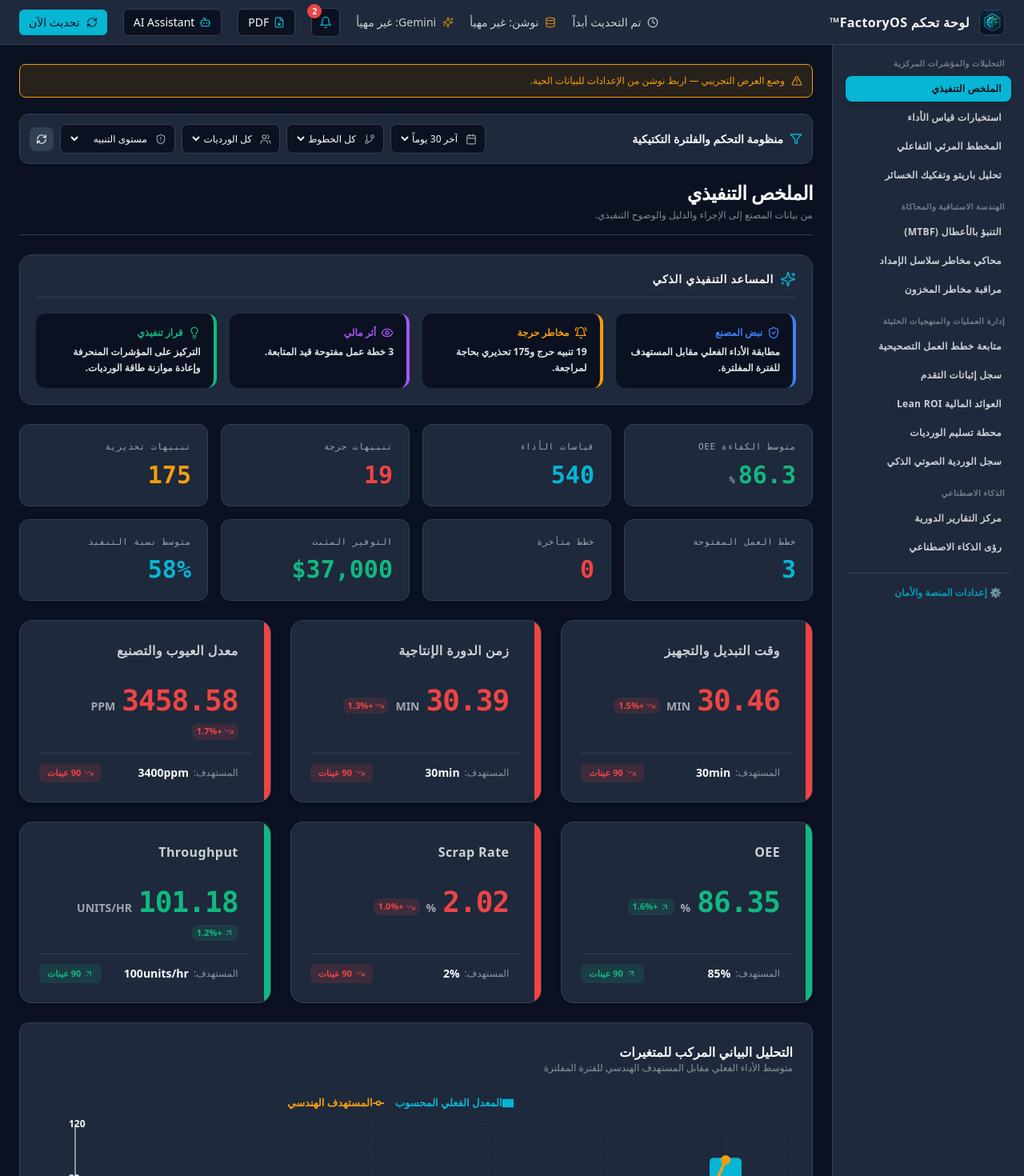
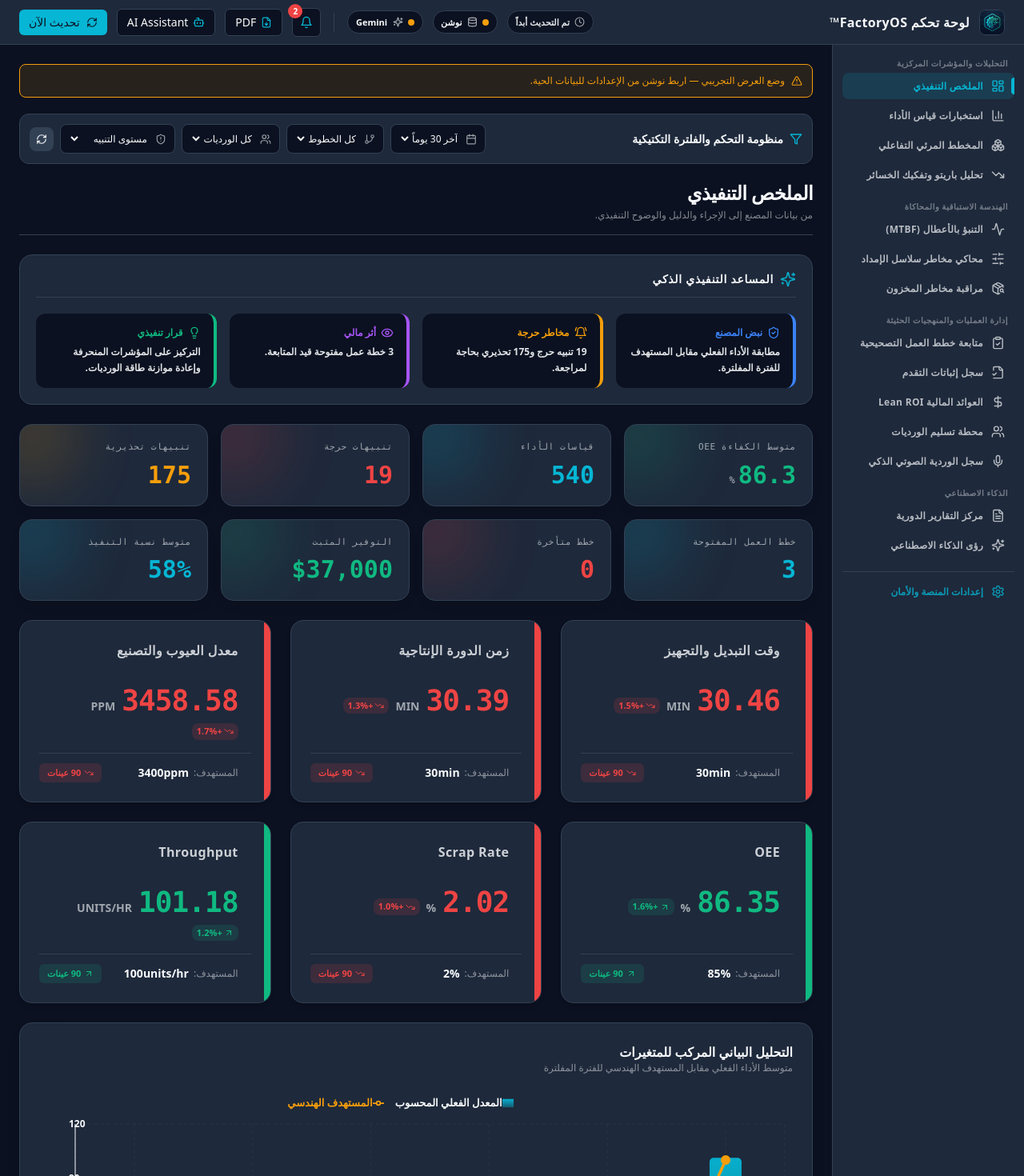
Before and after one commit to nabiloashgaqr/factory-os-dashboard, a Next.js app: page / in a window 1280 px wide. Shown: the top 1470 px of the page at 80% size. Built offline with nearby package versions, Linux system fonts and the light colour scheme.

Commit message:
Add files via upload

```diff
--- a/src/app/globals.css
+++ b/src/app/globals.css
@@ -88,24 +88,41 @@
   body {
     -webkit-font-smoothing: antialiased;
     text-rendering: optimizeLegibility;
+    /* Ambient command-center glow (subtle, theme-aware) */
+    background-image:
+      radial-gradient(
+        1100px 520px at 100% -5%,
+        color-mix(in srgb, var(--accent) 10%, transparent),
+        transparent 60%
+      ),
+      radial-gradient(
+        900px 480px at -5% 110%,
+        color-mix(in srgb, var(--accent) 7%, transparent),
+        transparent 55%
+      );
+    background-attachment: fixed;
   }
 }
 
-/* Smooth themed scrollbars */
+/* Smooth themed scrollbars (thin & elegant) */
 @layer utilities {
   ::-webkit-scrollbar {
-    width: 10px;
-    height: 10px;
+    width: 8px;
+    height: 8px;
   }
   ::-webkit-scrollbar-track {
-    background: var(--bg);
+    background: transparent;
   }
   ::-webkit-scrollbar-thumb {
-    background: var(--border);
-    border-radius: 8px;
+    background: color-mix(in srgb, var(--border) 80%, transparent);
+    border-radius: 999px;
   }
   ::-webkit-scrollbar-thumb:hover {
     background: var(--accent);
+  }
+  * {
+    scrollbar-width: thin;
+    scrollbar-color: var(--border) transparent;
   }
 
   .bg-accent-soft {
@@ -119,6 +136,84 @@
   }
   .bg-critical-soft {
     background-color: color-mix(in srgb, var(--critical) 12%, transparent);
+  }
+
+  /* Premium card surface: soft shadow + hover lift */
+  .fos-card {
+    background-color: var(--card);
+    border: 1px solid var(--border);
+    border-radius: 1rem;
+    box-shadow: 0 1px 2px rgba(0, 0, 0, 0.04), 0 8px 24px -16px rgba(0, 0, 0, 0.35);
+    transition: transform 0.2s ease, box-shadow 0.2s ease, border-color 0.2s ease;
+  }
+  .fos-card-hover:hover {
+    transform: translateY(-2px);
+    box-shadow: 0 6px 14px -6px rgba(0, 0, 0, 0.2), 0 18px 40px -22px rgba(0, 0, 0, 0.5);
+    border-color: color-mix(in srgb, var(--accent) 45%, var(--border));
+  }
+
+  /* Staggered entrance for grids/sections */
+  .fos-stagger > * {
+    opacity: 0;
+    animation: fos-rise 0.45s ease forwards;
+  }
+  .fos-stagger > *:nth-child(1) { animation-delay: 0.02s; }
+  .fos-stagger > *:nth-child(2) { animation-delay: 0.07s; }
+  .fos-stagger > *:nth-child(3) { animation-delay: 0.12s; }
+  .fos-stagger > *:nth-child(4) { animation-delay: 0.17s; }
+  .fos-stagger > *:nth-child(5) { animation-delay: 0.22s; }
+  .fos-stagger > *:nth-child(6) { animation-delay: 0.27s; }
+  .fos-stagger > *:nth-child(7) { animation-delay: 0.32s; }
+  .fos-stagger > *:nth-child(8) { animation-delay: 0.37s; }
+
+  @keyframes fos-rise {
+    from { opacity: 0; transform: translateY(10px); }
+    to { opacity: 1; transform: translateY(0); }
+  }
+
+  /* Skeleton shimmer for loading states */
+  .fos-skeleton {
+    position: relative;
+    overflow: hidden;
+    background: color-mix(in srgb, var(--border) 55%, transparent);
+    border-radius: 0.75rem;
+  }
+  .fos-skeleton::after {
+    content: "";
+    position: absolute;
+    inset: 0;
+    transform: translateX(-100%);
+    background: linear-gradient(
+      90deg,
+      transparent,
+      color-mix(in srgb, var(--text) 8%, transparent),
+      transparent
+    );
+    animation: fos-shimmer 1.4s infinite;
+  }
+  @keyframes fos-shimmer {
+    100% { transform: translateX(100%); }
+  }
+
+  /* Status pill with a pulsing dot */
+  .fos-pill {
+    display: inline-flex;
+    align-items: center;
+    gap: 0.4rem;
+    padding: 0.2rem 0.6rem;
+    border-radius: 999px;
+    font-size: 11px;
+    font-weight: 700;
+    border: 1px solid var(--border);
+    background: var(--bg);
+  }
+
+  @media (prefers-reduced-motion: reduce) {
+    .fos-stagger > *,
+    .fos-skeleton::after {
+      animation: none !important;
+      opacity: 1 !important;
+    }
   }
 }
 
--- a/src/app/page.tsx
+++ b/src/app/page.tsx
@@ -23,7 +23,45 @@ import ReportingEngine from "@/components/dashboard/ReportingEngine";
 import AIInsightsPanel from "@/components/dashboard/AIInsightsPanel";
 import SettingsPanel from "@/components/dashboard/SettingsPanel";
 
-import { AlertTriangle } from "lucide-react";
+import {
+  AlertTriangle,
+  LayoutDashboard,
+  BarChart3,
+  Boxes,
+  TrendingDown,
+  Activity,
+  SlidersHorizontal,
+  PackageSearch,
+  ClipboardCheck,
+  FileCheck2,
+  DollarSign,
+  Users,
+  Mic,
+  FileText,
+  Sparkles,
+  Settings as SettingsIcon,
+  ChevronLeft,
+  ChevronRight,
+  type LucideIcon,
+} from "lucide-react";
+
+const TAB_ICONS: Record<string, LucideIcon> = {
+  overview: LayoutDashboard,
+  kpi_intel: BarChart3,
+  twin: Boxes,
+  pareto: TrendingDown,
+  predictive: Activity,
+  simulator: SlidersHorizontal,
+  inventory: PackageSearch,
+  actions: ClipboardCheck,
+  evidence: FileCheck2,
+  roi: DollarSign,
+  handover: Users,
+  voice_log: Mic,
+  reports: FileText,
+  ai: Sparkles,
+  settings: SettingsIcon,
+};
 
 const TABS_WITH_FILTERS = new Set([
   "overview",
@@ -37,9 +75,10 @@ const TABS_WITH_FILTERS = new Set([
 ]);
 
 function DashboardShell() {
-  const { language, activeTab, setActiveTab } = useStore();
+  const { language, activeTab, setActiveTab, sidebarCollapsed, toggleSidebar } = useStore();
   const t = getTranslations(language);
   const { warning, data } = useFactoryData();
+  const isRtl = language === "ar";
 
   const navGroups = useMemo(
     () => [
@@ -86,38 +125,97 @@ function DashboardShell() {
       <TopBanner />
       <div className="flex flex-1 h-[calc(100vh-3.5rem)] overflow-hidden">
         {/* Sidebar */}
-        <nav className="w-60 bg-[var(--card)] border-e border-[var(--border)] p-4 space-y-4 flex-shrink-0 overflow-y-auto">
+        <nav
+          data-print="hide"
+          className={`${
+            sidebarCollapsed ? "w-16" : "w-60"
+          } bg-[var(--card)] border-e border-[var(--border)] py-4 flex flex-col flex-shrink-0 overflow-y-auto overflow-x-hidden transition-[width] duration-300 ease-in-out`}
+        >
+          <div className={`flex-1 space-y-4 ${sidebarCollapsed ? "px-2" : "px-3"}`}>
             {navGroups.map((group) => (
               <div key={group.name} className="space-y-1">
+                {!sidebarCollapsed && (
                   <span className="text-[10px] font-bold opacity-40 uppercase tracking-wider block px-2 mb-1">
                     {group.name}
                   </span>
-              {group.items.map((item) => (
+                )}
+                {group.items.map((item) => {
+                  const Icon = TAB_ICONS[item.id] ?? LayoutDashboard;
+                  const active = activeTab === item.id;
+                  return (
                     <button
                       key={item.id}
                       onClick={() => setActiveTab(item.id)}
-                  className={`w-full text-start px-3 py-2 rounded-lg text-xs font-semibold tracking-wide transition-all ${
-                    activeTab === item.id
-                      ? "bg-[var(--accent)] text-[var(--bg)] shadow-md"
-                      : "hover:bg-[var(--border)] opacity-80"
+                      title={sidebarCollapsed ? item.title : undefined}
+                      className={`group relative w-full flex items-center gap-2.5 rounded-lg text-xs font-semibold tracking-wide transition-all ${
+                        sidebarCollapsed ? "justify-center px-0 py-2.5" : "px-3 py-2"
+                      } ${
+                        active
+                          ? "text-[var(--accent)]"
+                          : "opacity-70 hover:opacity-100 hover:bg-[color-mix(in_srgb,var(--accent)_8%,transparent)]"
                       }`}
+                      style={
+                        active
+                          ? {
+                              background:
+                                "color-mix(in srgb, var(--accent) 14%, transparent)",
+                            }
+                          : undefined
+                      }
                     >
-                  {item.title}
+                      {/* active indicator bar */}
+                      <span
+                        className={`absolute inset-y-1.5 ${
+                          isRtl ? "right-0 rounded-l" : "left-0 rounded-r"
+                        } w-1 transition-all ${active ? "opacity-100" : "opacity-0"}`}
+                        style={{ backgroundColor: "var(--accent)" }}
+                      />
+                      <Icon size={17} className="flex-shrink-0" />
+                      {!sidebarCollapsed && <span className="truncate">{item.title}</span>}
                     </button>
-              ))}
+                  );
+                })}
               </div>
             ))}
 
             <div className="pt-2 border-t border-[var(--border)]">
               <button
                 onClick={() => setActiveTab("settings")}
-              className={`w-full text-start px-3 py-2 rounded-lg text-xs font-bold transition-all ${
+                title={sidebarCollapsed ? t.settings : undefined}
+                className={`w-full flex items-center gap-2.5 rounded-lg text-xs font-bold transition-all ${
+                  sidebarCollapsed ? "justify-center px-0 py-2.5" : "px-3 py-2"
+                } ${
                   activeTab === "settings"
                     ? "bg-[var(--text)] text-[var(--bg)]"
-                  : "hover:bg-[var(--border)] opacity-80 text-[var(--accent)]"
+                    : "opacity-80 hover:bg-[var(--border)] text-[var(--accent)]"
                 }`}
               >
-              ⚙️ {t.settings}
+                <SettingsIcon size={17} className="flex-shrink-0" />
+                {!sidebarCollapsed && <span>{t.settings}</span>}
+              </button>
+            </div>
+          </div>
+
+          {/* Collapse toggle */}
+          <div className={`pt-3 ${sidebarCollapsed ? "px-2" : "px-3"}`}>
+            <button
+              onClick={toggleSidebar}
+              title={sidebarCollapsed ? "Expand" : "Collapse"}
+              className={`w-full flex items-center gap-2 rounded-lg text-xs font-medium opacity-60 hover:opacity-100 hover:bg-[var(--border)] transition-all ${
+                sidebarCollapsed ? "justify-center px-0 py-2.5" : "px-3 py-2"
+              }`}
+            >
+              {(() => {
+                // Point "outward" to expand when collapsed, "inward" to collapse.
+                const expandDir = isRtl ? "left" : "right";
+                const showLeft = sidebarCollapsed
+                  ? expandDir === "left"
+                  : expandDir === "right";
+                return showLeft ? <ChevronLeft size={16} /> : <ChevronRight size={16} />;
+              })()}
+              {!sidebarCollapsed && (
+                <span>{language === "ar" ? "طيّ القائمة" : "Collapse"}</span>
+              )}
             </button>
           </div>
         </nav>
@@ -139,6 +237,7 @@ function DashboardShell() {
 
           {TABS_WITH_FILTERS.has(activeTab) && <FilterBar />}
 
+          <div key={activeTab} className="animate-fade-in">
             {activeTab === "overview" && <ExecutiveOverview />}
             {activeTab === "kpi_intel" && <KpiIntelligence />}
             {activeTab === "twin" && <DigitalTwinMap />}
@@ -154,6 +253,7 @@ function DashboardShell() {
             {activeTab === "reports" && <ReportingEngine />}
             {activeTab === "ai" && <AIInsightsPanel />}
             {activeTab === "settings" && <SettingsPanel />}
+          </div>
         </main>
       </div>
     </>
--- a/src/components/dashboard/ActionPlanControl.tsx
+++ b/src/components/dashboard/ActionPlanControl.tsx
@@ -81,7 +81,7 @@ export default function ActionPlanControl() {
 
       <ProactiveAiAssistant />
 
-      <div className="grid grid-cols-2 md:grid-cols-4 gap-4">
+      <div className="grid grid-cols-2 md:grid-cols-4 gap-4 fos-stagger">
         <StatCard label={t.openActions} value={stats.open} accent="var(--accent)" />
         <StatCard label={language === "ar" ? "مكتملة" : "Completed"} value={stats.completed} accent="var(--success)" />
         <StatCard label={t.avgExecution} value={`${stats.avgExec}%`} accent="var(--warning)" />
--- a/src/components/dashboard/InventoryRiskMonitor.tsx
+++ b/src/components/dashboard/InventoryRiskMonitor.tsx
@@ -76,7 +76,7 @@ export default function InventoryRiskMonitor() {
 
       <ProactiveAiAssistant />
 
-      <div className="grid grid-cols-2 md:grid-cols-4 gap-4">
+      <div className="grid grid-cols-2 md:grid-cols-4 gap-4 fos-stagger">
         <StatCard label={t.expediteItems} value={stats.expedite} accent="var(--critical)" />
         <StatCard label={language === "ar" ? "تحت حد الأمان" : "Below Safety"} value={stats.belowSafety} accent="var(--warning)" />
         <StatCard label={language === "ar" ? "إجمالي المواد" : "Total Materials"} value={stats.total} accent="var(--accent)" />
--- a/src/components/dashboard/ProgressEvidence.tsx
+++ b/src/components/dashboard/ProgressEvidence.tsx
@@ -70,7 +70,7 @@ export default function ProgressEvidence() {
 
       <ProactiveAiAssistant />
 
-      <div className="grid grid-cols-2 md:grid-cols-4 gap-4">
+      <div className="grid grid-cols-2 md:grid-cols-4 gap-4 fos-stagger">
         <StatCard label={t.verifiedSavings} value={formatCurrency(stats.totalSaving)} accent="var(--success)" />
         <StatCard label={language === "ar" ? "متوسط التحسّن" : "Avg Improvement"} value={`${stats.avgImprovement}%`} accent="var(--accent)" />
         <StatCard label={language === "ar" ? "تم التحقق" : "Verified"} value={stats.verified} accent="var(--success)" />
--- a/src/components/layout/TopBanner.tsx
+++ b/src/components/layout/TopBanner.tsx
@@ -83,34 +83,49 @@ export default function TopBanner() {
       </div>
 
       {/* Status cluster */}
-      <div className="flex items-center gap-3 md:gap-5 text-[var(--text)]">
-        <div className="hidden sm:flex items-center gap-2 opacity-80">
-          <Clock size={14} />
+      <div className="flex items-center gap-2 md:gap-3 text-[var(--text)]">
+        <span className="fos-pill hidden sm:inline-flex opacity-90">
+          <Clock size={13} className="opacity-70" />
           {syncLabel()}
-        </div>
+        </span>
 
-        <div className="hidden md:flex items-center gap-2 opacity-80">
-          <Database
-            size={14}
-            className={notionToken ? "text-[var(--success)]" : "text-[var(--warning)]"}
+        <span className="fos-pill hidden md:inline-flex">
+          <span
+            className="w-2 h-2 rounded-full"
+            style={{
+              backgroundColor: notionToken ? "var(--success)" : "var(--warning)",
+              boxShadow: notionToken
+                ? "0 0 0 3px color-mix(in srgb, var(--success) 25%, transparent)"
+                : "none",
+            }}
           />
-          {t.notion}: {notionToken ? t.connected : t.notConfigured}
-        </div>
+          <Database size={13} className="opacity-70" />
+          {t.notion}
+        </span>
 
-        <div className="hidden md:flex items-center gap-2 opacity-80">
-          <Sparkles
-            size={14}
-            className={ready ? "text-[var(--success)]" : "text-[var(--warning)]"}
+        <span className="fos-pill hidden md:inline-flex">
+          <span
+            className="w-2 h-2 rounded-full"
+            style={{
+              backgroundColor: ready ? "var(--success)" : "var(--warning)",
+              boxShadow: ready
+                ? "0 0 0 3px color-mix(in srgb, var(--success) 25%, transparent)"
+                : "none",
+            }}
           />
-          {providerLabel}: {ready ? t.ready : t.notConfigured}
-        </div>
+          <Sparkles size={13} className="opacity-70" />
+          {providerLabel}
+        </span>
 
         {autoSync && (
-          <div className="hidden lg:flex items-center gap-1.5 opacity-70 text-xs">
-            <Repeat size={13} />
-            {t.autoSync}: {autoSyncInterval}m
-          </div>
+          <span className="fos-pill hidden lg:inline-flex opacity-80">
+            <Repeat size={12} />
+            {autoSyncInterval}m
+          </span>
         )}
+
+        {/* divider */}
+        <span className="hidden md:block w-px h-6 bg-[var(--border)] mx-1" />
 
         {/* Critical task notifications */}
         <NotificationBell />
--- a/src/components/shared/ui.tsx
+++ b/src/components/shared/ui.tsx
@@ -5,17 +5,14 @@ import { cn } from "@/lib/utils";
 export function Card({
   className,
   children,
+  hover = true,
 }: {
   className?: string;
   children: React.ReactNode;
+  hover?: boolean;
 }) {
   return (
-    <div
-      className={cn(
-        "bg-[var(--card)] border border-[var(--border)] rounded-xl shadow-sm",
-        className
-      )}
-    >
+    <div className={cn("fos-card", hover && "fos-card-hover", className)}>
       {children}
     </div>
   );
@@ -60,25 +57,47 @@ export function StatCard({
   sub?: string;
 }) {
   return (
-    <Card className="p-5 hover:border-[var(--accent)] transition-colors group">
-      <p className="text-[11px] font-mono opacity-60 uppercase tracking-wider">
+    <Card className="p-5 relative overflow-hidden group">
+      {/* accent glow that intensifies on hover */}
+      <span
+        className="pointer-events-none absolute -top-10 -end-10 w-28 h-28 rounded-full opacity-20 group-hover:opacity-40 transition-opacity blur-2xl"
+        style={{ background: accent }}
+      />
+      <p className="text-[11px] font-mono opacity-60 uppercase tracking-wider relative">
         {label}
       </p>
-      <div className="flex items-baseline gap-1 mt-2">
-        <span
-          className="text-3xl font-black font-mono"
-          style={{ color: accent }}
-        >
+      <div className="flex items-baseline gap-1 mt-2 relative">
+        <span className="text-3xl font-black font-mono" style={{ color: accent }}>
           {value}
         </span>
         {unit && <span className="text-xs opacity-70 font-mono">{unit}</span>}
       </div>
       {sub && (
-        <p className="text-[10px] opacity-50 mt-2 border-t border-[var(--border)] pt-2">
+        <p className="text-[10px] opacity-50 mt-2 border-t border-[var(--border)] pt-2 relative">
           {sub}
         </p>
       )}
     </Card>
+  );
+}
+
+/** Shimmer skeleton grid used while data loads. */
+export function SkeletonGrid({ cards = 8 }: { cards?: number }) {
+  return (
+    <div className="space-y-6">
+      <div className="grid grid-cols-2 md:grid-cols-3 lg:grid-cols-4 gap-4">
+        {Array.from({ length: cards }).map((_, i) => (
+          <div key={i} className="fos-card p-5">
+            <div className="fos-skeleton h-3 w-1/2 mb-3" />
+            <div className="fos-skeleton h-8 w-2/3" />
+          </div>
+        ))}
+      </div>
+      <div className="fos-card p-6">
+        <div className="fos-skeleton h-4 w-1/3 mb-4" />
+        <div className="fos-skeleton h-64 w-full" />
+      </div>
+    </div>
   );
 }
 
--- a/src/store/useStore.ts
+++ b/src/store/useStore.ts
@@ -49,6 +49,7 @@ interface RuntimeState {
   usingCache: boolean;
   isAiSidebarOpen: boolean;
   activeTab: string;
+  sidebarCollapsed: boolean;
   errorLog: string[];
 }
 
@@ -81,6 +82,7 @@ interface Actions {
   setUsingCache: (v: boolean) => void;
   setIsAiSidebarOpen: (open: boolean) => void;
   setActiveTab: (tab: string) => void;
+  toggleSidebar: () => void;
   pushError: (msg: string) => void;
   resetSettings: () => void;
 }
@@ -119,6 +121,7 @@ export const useStore = create<AppState>()(
       usingCache: false,
       isAiSidebarOpen: false,
       activeTab: "overview",
+      sidebarCollapsed: false,
       errorLog: [],
 
       setLanguage: (language) => set({ language }),
@@ -148,6 +151,7 @@ export const useStore = create<AppState>()(
       setUsingCache: (usingCache) => set({ usingCache }),
       setIsAiSidebarOpen: (isAiSidebarOpen) => set({ isAiSidebarOpen }),
       setActiveTab: (activeTab) => set({ activeTab }),
+      toggleSidebar: () => set((s) => ({ sidebarCollapsed: !s.sidebarCollapsed })),
       pushError: (msg) =>
         set((state) => ({
           errorLog: [
```
Also changed, not shown: src/components/dashboard/ExecutiveOverview.tsx (+10 -4 lines). Lines whose indentation alone changed are shown as unchanged.
